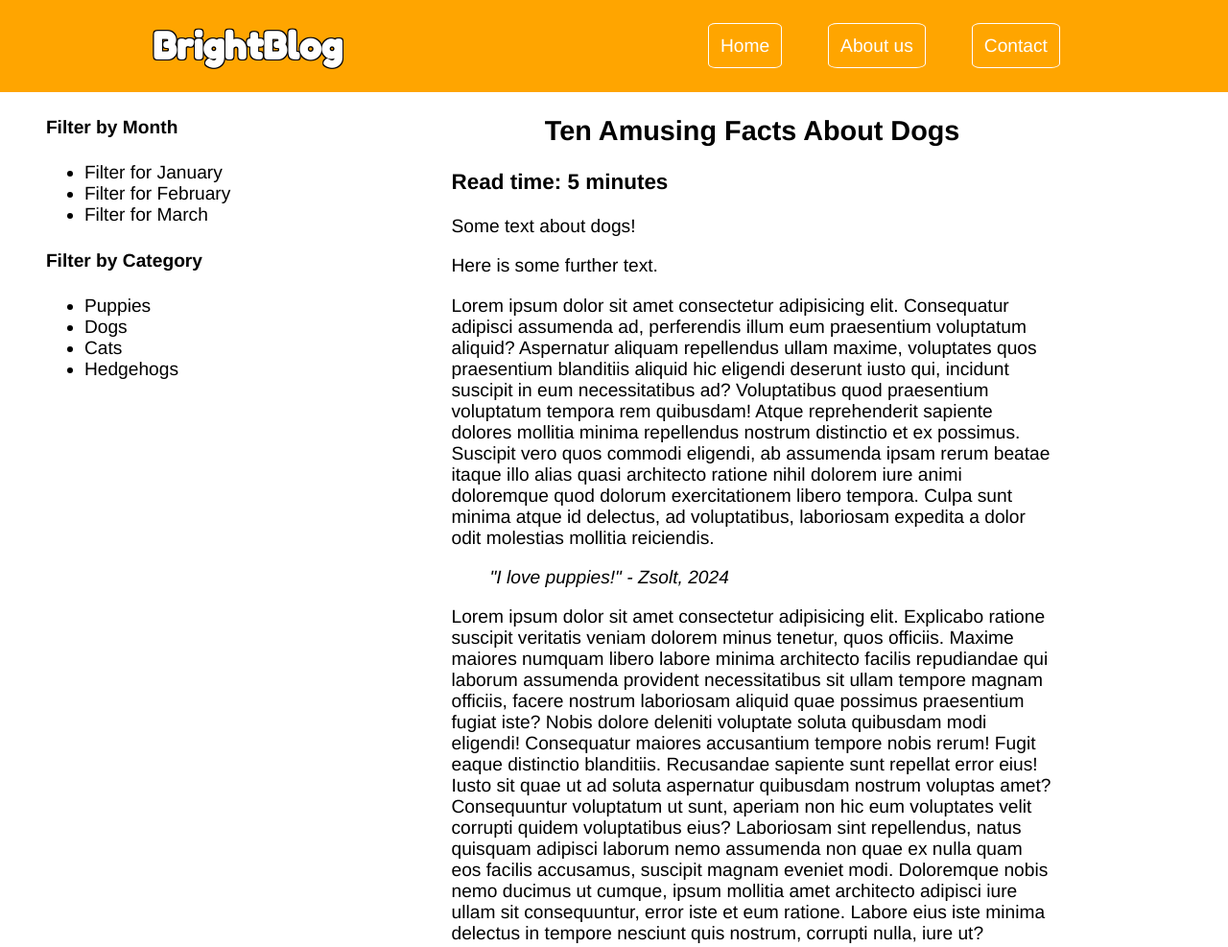
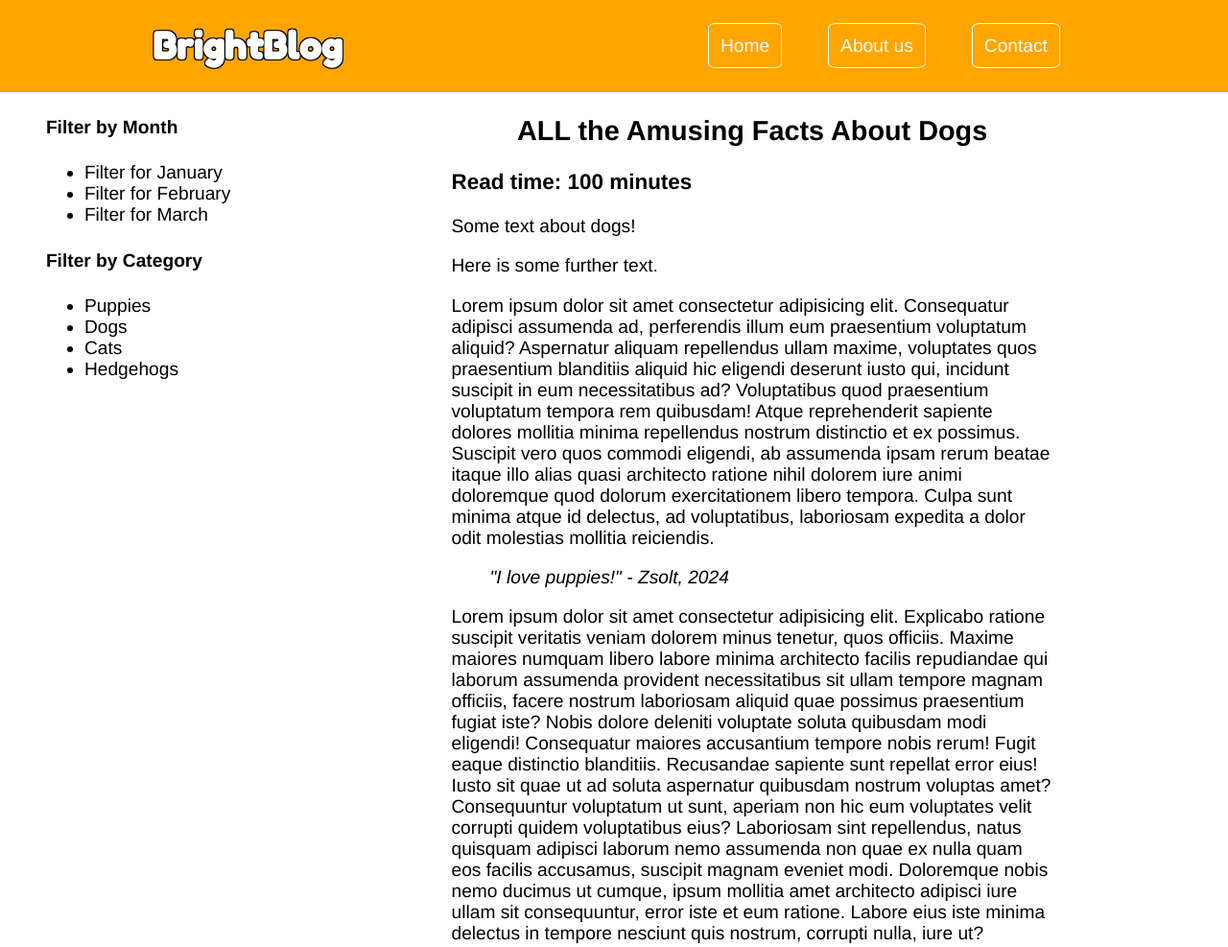
Before and after one commit to Kishawn-Dorman/Kishawn-Dorman.github.io, a plain HTML site: page index.html in a window 1280 px wide. Shown: the top 987 px of the page at 96% size. Drawn offline with Linux system fonts and the light colour scheme; no server answers.

Commit message:
Update index.html

```diff
--- a/index.html
+++ b/index.html
@@ -60,8 +60,8 @@
                     <!-- article in html script can be used for many things not just articles -->
                     <header>
                         <!-- Article's header goes here -->
-                        <h2>Ten Amusing Facts About Dogs</h2>
-                        <h3>Read time: 5 minutes</h3>
+                        <h2>ALL the Amusing Facts About Dogs</h2>
+                        <h3>Read time: 100 minutes</h3>
                     </header>
                     <main>
                         <p>Some text about dogs!</p>
```
